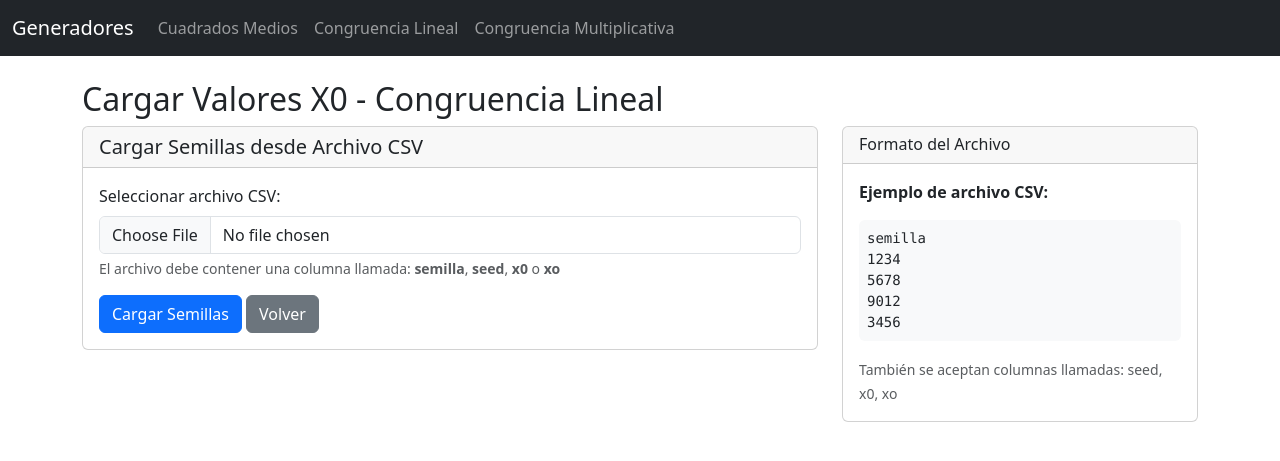
After one commit to deyvidCruz00/random_generator, a Flask app: page /cargar_semillas_lineal in a window 1280 px wide. The commit adds this page. Shown: the top 461 px of the page. Run offline with Flask 3, Linux system fonts and the light colour scheme.

Commit message:
feat: enhance random number generators with seed management and statistical testing results display

```diff
--- a/app.py
+++ b/app.py
@@ -21,6 +21,11 @@ import io
 ri_cuadrados = []
 ri_lineal = []
 ri_multiplicativo = []
+
+# Variables globales para almacenar semilla seleccionada por método
+semilla_seleccionada_cuadrados = None
+semilla_seleccionada_lineal = None
+semilla_seleccionada_multiplicativo = None
 
 # Variable global para rastrear el último método de generación usado
 ultimo_metodo_generacion = None
@@ -54,11 +59,19 @@ def index():
 # Cuadrados medios
 @app.route("/cuadrados", methods=["GET", "POST"])
 def cuadrados():
+    global semilla_seleccionada_cuadrados
     data = None
     semilla = ""
     n = ""
     min_val = ""
     max_val = ""
+    resultados_pruebas = None
+
+    # Si hay una semilla pre-cargada y es GET, usar esa semilla
+    if request.method == "GET" and semilla_seleccionada_cuadrados:
+        semilla = str(semilla_seleccionada_cuadrados)
+        # Limpiar la semilla después de usarla
+        semilla_seleccionada_cuadrados = None
 
     if request.method == "POST":
         semilla = request.form["semilla"]
@@ -74,23 +87,37 @@ def cuadrados():
         ultimo_metodo_generacion = "cuadrados"
         data = df.to_html(classes="table table-bordered table-striped", index=False)
 
+        # Si hay datos, ejecutar pruebas automáticamente para mantener consistencia
+        if ri_cuadrados:
+            resultados_pruebas_raw = ejecutar_pruebas_internas(ri_cuadrados)
+            resultados_pruebas = procesar_resultados_para_template(resultados_pruebas_raw)
+
     return render_template("cuadrados.html",
                            table=data,
                            semilla=semilla,
                            n=n,
                            min_val=min_val,
-                           max_val=max_val)
+                           max_val=max_val,
+                           resultados_pruebas=resultados_pruebas)
 
 @app.route("/lineal", methods=["GET", "POST"])
 def lineal():
+    global semilla_seleccionada_lineal
     data = None
     xo = ""
     k = ""
     c = ""
     g = ""
     n = ""
+    resultados_pruebas = None
     # min_val = ""
     # max_val = ""
+
+    # Si hay una semilla pre-cargada y es GET, usar esa semilla
+    if request.method == "GET" and semilla_seleccionada_lineal:
+        xo = str(semilla_seleccionada_lineal)
+        # Limpiar la semilla después de usarla
+        semilla_seleccionada_lineal = None
 
     if request.method == "POST":
         xo = request.form["xo"]
@@ -110,26 +137,40 @@ def lineal():
         ultimo_metodo_generacion = "lineal"
         data = df.to_html(classes="table table-bordered table-striped text-center", index=False)
 
+        # Si hay datos, ejecutar pruebas automáticamente para mantener consistencia
+        if ri_lineal:
+            resultados_pruebas_raw = ejecutar_pruebas_internas(ri_lineal)
+            resultados_pruebas = procesar_resultados_para_template(resultados_pruebas_raw)
+
     return render_template("lineal.html",
                            table=data,
                            xo=xo,
                            k=k,
                            c=c,
                            g=g,
-                           n=n)
+                           n=n,
+                           resultados_pruebas=resultados_pruebas)
                         #    min_val=min_val,
                         #    max_val=max_val)
 
 @app.route("/multiplicativo", methods=["GET", "POST"])
 def multiplicativo():
+    global semilla_seleccionada_multiplicativo
     data = None
     xo = ""
     k = ""
     t = ""
     g = ""
     n = ""
+    resultados_pruebas = None
     # min_val = ""
     # max_val = ""
+
+    # Si hay una semilla pre-cargada y es GET, usar esa semilla
+    if request.method == "GET" and semilla_seleccionada_multiplicativo:
+        xo = str(semilla_seleccionada_multiplicativo)
+        # Limpiar la semilla después de usarla
+        semilla_seleccionada_multiplicativo = None
 
     if request.method == "POST":
         xo = request.form["xo"]
@@ -148,13 +189,19 @@ def multiplicativo():
         ultimo_metodo_generacion = "multiplicativo"
         data = df.to_html(classes="table table-bordered table-striped text-center", index=False)
 
+        # Si hay datos, ejecutar pruebas automáticamente para mantener consistencia
+        if ri_multiplicativo:
+            resultados_pruebas_raw = ejecutar_pruebas_internas(ri_multiplicativo)
+            resultados_pruebas = procesar_resultados_para_template(resultados_pruebas_raw)
+
     return render_template("multiplicativo.html",
                            table=data,
                            xo=xo,
                            k=k,
                            t=t,
                            g=g,
-                           n=n)
+                           n=n,
+                           resultados_pruebas=resultados_pruebas)
                         #    min_val=min_val,
                         #    max_val=max_val)
 
@@ -219,66 +266,72 @@ def exportar_csv_congruencial_multiplicativa():
                      as_attachment=True,
                      download_name="congruencial_multiplicativa.csv")
 
-@app.route("/graficar/cuadrados_medios", methods=["POST"])
-def graficar_cuadrados_medios():
-    semilla = int(request.form["semilla"])
-    n = int(request.form["iteraciones"])
-    min_val = float(request.form["min"])
-    max_val = float(request.form["max"])
+# Métodos para exportar únicamente los Ri generados
+@app.route("/export_ri_cuadrados", methods=["POST"])
+def exportar_ri_cuadrados():
+    """Exportar solo los valores Ri de cuadrados medios previamente generados"""
+    global ri_cuadrados
 
-    df = generar_mc(semilla, n, min_val, max_val)
+    if not ri_cuadrados:
+        # Si no hay datos, mostrar mensaje de error
+        return render_template("cuadrados.html",
+                             error="No hay datos de cuadrados medios disponibles para exportar.")
 
-    # --- Serie Temporal (índice vs Ri) ---
-    fig1, ax1 = plt.subplots()
-    ax1.plot(range(len(df["Ri"])), df["Ri"], marker="o", linestyle="-", markersize=3)
-    ax1.set_title("Serie Temporal - Cuadrados Medios")
-    ax1.set_xlabel("Iteración")
-    ax1.set_ylabel("Ri")
+    # Crear DataFrame solo con los Ri
+    df_ri = pd.DataFrame({'Ri': ri_cuadrados})
 
-    buf1 = io.BytesIO()
-    plt.savefig(buf1, format="png")
-    buf1.seek(0)
-    img1 = base64.b64encode(buf1.getvalue()).decode("utf-8")
-    plt.close(fig1)
+    buffer = io.StringIO()
+    df_ri.to_csv(buffer, index=False)
+    buffer.seek(0)
 
-    # --- Histograma de Ri ---
-    fig2, ax2 = plt.subplots()
-    ax2.hist(df["Ri"], bins=20, edgecolor="black", alpha=0.7)
-    ax2.set_title("Histograma Ri - Cuadrados Medios")
-    ax2.set_xlabel("Valor Ri")
-    ax2.set_ylabel("Frecuencia")
+    return send_file(io.BytesIO(buffer.getvalue().encode()),
+                     mimetype="text/csv",
+                     as_attachment=True,
+                     download_name="ri_cuadrados_medios.csv")
 
-    buf2 = io.BytesIO()
-    plt.savefig(buf2, format="png")
-    buf2.seek(0)
-    img2 = base64.b64encode(buf2.getvalue()).decode("utf-8")
-    plt.close(fig2)
+@app.route("/export_ri_lineal", methods=["POST"])
+def exportar_ri_lineal():
+    """Exportar solo los valores Ri de congruencia lineal previamente generados"""
+    global ri_lineal
 
-    return jsonify({"serie_temporal": img1, "histograma": img2})
+    if not ri_lineal:
+        # Si no hay datos, mostrar mensaje de error
+        return render_template("lineal.html",
+                             error="No hay datos de congruencia lineal disponibles para exportar.")
 
+    # Crear DataFrame solo con los Ri
+    df_ri = pd.DataFrame({'Ri': ri_lineal})
 
-# Gráfico
-@app.route("/grafico", methods=["POST"])
-def grafico():
-    semilla = int(request.form["semilla"])
-    n = int(request.form["iteraciones"])
-    min_val = float(request.form["min"])
-    max_val = float(request.form["max"])
+    buffer = io.StringIO()
+    df_ri.to_csv(buffer, index=False)
+    buffer.seek(0)
 
-    df = generar_mc(semilla, n, min_val, max_val)
+    return send_file(io.BytesIO(buffer.getvalue().encode()),
+                     mimetype="text/csv",
+                     as_attachment=True,
+                     download_name="ri_congruencia_lineal.csv")
 
-    plt.figure(figsize=(6,4))
-    plt.plot(df["i"], df["Ri"], marker="o", linestyle="--")
-    plt.title("Comportamiento de Ri")
-    plt.xlabel("Iteración")
-    plt.ylabel("Ri")
-    plt.grid()
+@app.route("/export_ri_multiplicativo", methods=["POST"])
+def exportar_ri_multiplicativo():
+    """Exportar solo los valores Ri de congruencia multiplicativa previamente generados"""
+    global ri_multiplicativo
 
-    img = io.BytesIO()
-    plt.savefig(img, format="png")
-    img.seek(0)
+    if not ri_multiplicativo:
+        # Si no hay datos, mostrar mensaje de error
+        return render_template("multiplicativo.html",
+                             error="No hay datos de congruencia multiplicativa disponibles para exportar.")
 
-    return send_file(img, mimetype="image/png")
+    # Crear DataFrame solo con los Ri
+    df_ri = pd.DataFrame({'Ri': ri_multiplicativo})
+
+    buffer = io.StringIO()
+    df_ri.to_csv(buffer, index=False)
+    buffer.seek(0)
+
+    return send_file(io.BytesIO(buffer.getvalue().encode()),
+                     mimetype="text/csv",
+                     as_attachment=True,
+                     download_name="ri_congruencia_multiplicativa.csv")
 
 @app.route("/obtener_ri/<generador>")
 def obtener_ri_endpoint(generador):
@@ -514,5 +567,191 @@ def distribucion_uniforme_endpoint():
                          resultados_pruebas=resultados_pruebas)
 
 
+# Rutas para cargar semillas desde archivo
+@app.route("/cargar_semillas_cuadrados", methods=["GET", "POST"])
+def cargar_semillas_cuadrados():
+    """Cargar semillas para cuadrados medios desde archivo CSV"""
+    return cargar_semillas_proceso("cuadrados", "Cargar Semillas - Cuadrados Medios")
+
+@app.route("/usar_semilla_cuadrados", methods=["POST"])
+def usar_semilla_cuadrados():
+    """Usar semilla seleccionada para cuadrados medios"""
+    from flask import redirect
+    global semilla_seleccionada_cuadrados
+    semilla = request.form.get('semilla')
+    if semilla:
+        semilla_seleccionada_cuadrados = int(semilla)
+    return redirect('/cuadrados')
+
+@app.route("/cargar_semillas_lineal", methods=["GET", "POST"])
+def cargar_semillas_lineal():
+    """Cargar valores X0 para congruencia lineal desde archivo CSV"""
+    return cargar_semillas_proceso("lineal", "Cargar Valores X0 - Congruencia Lineal")
+
+@app.route("/usar_semilla_lineal", methods=["POST"])
+def usar_semilla_lineal():
+    """Usar X0 seleccionado para congruencia lineal"""
+    from flask import redirect
+    global semilla_seleccionada_lineal
+    semilla = request.form.get('semilla')
+    if semilla:
+        semilla_seleccionada_lineal = int(semilla)
+    return redirect('/lineal')
+
+@app.route("/cargar_semillas_multiplicativo", methods=["GET", "POST"])
+def cargar_semillas_multiplicativo():
+    """Cargar valores X0 para congruencia multiplicativa desde archivo CSV"""
+    return cargar_semillas_proceso("multiplicativo", "Cargar Valores X0 - Congruencia Multiplicativa")
+
+@app.route("/usar_semilla_multiplicativo", methods=["POST"])
+def usar_semilla_multiplicativo():
+    """Usar X0 seleccionado para congruencia multiplicativa"""
+    from flask import redirect
+    global semilla_seleccionada_multiplicativo
+    semilla = request.form.get('semilla')
+    if semilla:
+        semilla_seleccionada_multiplicativo = int(semilla)
+    return redirect('/multiplicativo')
+
+def cargar_semillas_proceso(metodo, titulo):
+    """Función auxiliar para procesar la carga de semillas"""
+    if request.method == "GET":
+        return render_template("cargar_semillas.html",
+                             metodo=metodo,
+                             titulo=titulo)
+
+    if 'archivo' not in request.files:
+        return render_template("cargar_semillas.html",
+                             metodo=metodo,
+                             titulo=titulo,
+                             error="No se seleccionó ningún archivo.")
+
+    archivo = request.files['archivo']
+    if archivo.filename == '':
+        return render_template("cargar_semillas.html",
+                             metodo=metodo,
+                             titulo=titulo,
+                             error="No se seleccionó ningún archivo.")
+
+    try:
+        # Leer el archivo CSV
+        df = pd.read_csv(archivo)
+
+        # Buscar columna con semillas/x0
+        columna_semilla = None
+        for col in df.columns:
+            if col.lower() in ['semilla', 'semillas', 'seed', 'seeds', 'x0', 'xo']:
+                columna_semilla = col
+                break
+
+        if columna_semilla is None:
+            return render_template("cargar_semillas.html",
+                                 metodo=metodo,
+                                 titulo=titulo,
+                                 error="No se encontró columna de semillas. Asegúrate de que el archivo tenga una columna llamada 'semilla', 'seed', 'x0' o 'xo'.")
+
+        semillas = df[columna_semilla].tolist()
+
+        # Validar que todas las semillas sean números válidos
+        semillas_validas = []
+        for semilla in semillas:
+            try:
+                semilla_int = int(float(semilla))
+                if semilla_int > 0:
+                    semillas_validas.append(semilla_int)
+            except (ValueError, TypeError):
+                continue
+
+        if not semillas_validas:
+            return render_template("cargar_semillas.html",
+                                 metodo=metodo,
+                                 titulo=titulo,
+                                 error="No se encontraron semillas válidas en el archivo.")
+
+        return render_template("cargar_semillas.html",
+                             metodo=metodo,
+                             titulo=titulo,
+                             semillas=semillas_validas,
+                             success=f"Se cargaron {len(semillas_validas)} semillas exitosamente.")
+
+    except Exception as e:
+        return render_template("cargar_semillas.html",
+                             metodo=metodo,
+                             titulo=titulo,
+                             error=f"Error al procesar el archivo: {str(e)}")
+
+
+@app.route("/pruebas_cuadrados", methods=["POST"])
+def pruebas_cuadrados():
+    """Ejecutar pruebas estadísticas sobre los números Ri de cuadrados medios"""
+    global ri_cuadrados
+
+    if not ri_cuadrados:
+        return render_template("cuadrados.html",
+                             error="No hay datos de cuadrados medios disponibles para realizar pruebas.")
+
+    # Ejecutar pruebas estadísticas
+    resultados_pruebas_raw = ejecutar_pruebas_internas(ri_cuadrados)
+    resultados_pruebas = procesar_resultados_para_template(resultados_pruebas_raw)
+
+    # Obtener parámetros actuales para el template
+    semilla = request.form.get("semilla", 1234)
+    n = request.form.get("iteraciones", 10)
+
+    return render_template("cuadrados.html",
+                         semilla=semilla,
+                         n=n,
+                         resultados_pruebas=resultados_pruebas)
+
+
+@app.route("/pruebas_lineal", methods=["POST"])
+def pruebas_lineal():
+    """Ejecutar pruebas estadísticas sobre los números Ri de congruencia lineal"""
+    global ri_lineal
+
+    if not ri_lineal:
+        return render_template("lineal.html",
+                             error="No hay datos de congruencia lineal disponibles para realizar pruebas.")
+
+    # Ejecutar pruebas estadísticas
+    resultados_pruebas_raw = ejecutar_pruebas_internas(ri_lineal)
+    resultados_pruebas = procesar_resultados_para_template(resultados_pruebas_raw)
+
+    # Obtener parámetros actuales para el template
+    xo = request.form.get("xo", 17)
+    k = request.form.get("k", 5)
+    c = request.form.get("c", 3)
+    g = request.form.get("g", 11)
+    n = request.form.get("iteraciones", 10)
+
+    return render_template("lineal.html",
+                         xo=xo, k=k, c=c, g=g, n=n,
+                         resultados_pruebas=resultados_pruebas)
+
+
+@app.route("/pruebas_multiplicativo", methods=["POST"])
+def pruebas_multiplicativo():
+    """Ejecutar pruebas estadísticas sobre los números Ri de congruencia multiplicativa"""
+    global ri_multiplicativo
+
+    if not ri_multiplicativo:
+        return render_template("multiplicativo.html",
+                             error="No hay datos de congruencia multiplicativa disponibles para realizar pruebas.")
+
+    # Ejecutar pruebas estadísticas
+    resultados_pruebas_raw = ejecutar_pruebas_internas(ri_multiplicativo)
+    resultados_pruebas = procesar_resultados_para_template(resultados_pruebas_raw)
+
+    # Obtener parámetros actuales para el template
+    xo = request.form.get("xo", 17)
+    t = request.form.get("t", 3)
+    g = request.form.get("g", 5)
+    n = request.form.get("iteraciones", 10)
+
+    return render_template("multiplicativo.html",
+                         xo=xo, t=t, g=g, n=n,
+                         resultados_pruebas=resultados_pruebas)
+
+
 if __name__ == "__main__":
     app.run(debug=True)
--- /dev/null
+++ b/templates/cargar_semillas.html
@@ -0,0 +1,118 @@
+{% extends "base.html" %}
+{% block content %}
+<h2>{{ titulo }}</h2>
+
+<div class="row">
+  <div class="col-md-8">
+    <div class="card">
+      <div class="card-header">
+        <h5 class="mb-0">Cargar Semillas desde Archivo CSV</h5>
+      </div>
+      <div class="card-body">
+        <form method="POST" enctype="multipart/form-data">
+          <div class="mb-3">
+            <label for="archivo" class="form-label">Seleccionar archivo CSV:</label>
+            <input type="file" class="form-control" id="archivo" name="archivo" accept=".csv" required>
+            <div class="form-text">
+              El archivo debe contener una columna llamada: <strong>semilla</strong>, <strong>seed</strong>, <strong>x0</strong> o <strong>xo</strong>
+            </div>
+          </div>
+          <button type="submit" class="btn btn-primary">Cargar Semillas</button>
+          <a href="/{{ metodo }}" class="btn btn-secondary">Volver</a>
+        </form>
+      </div>
+    </div>
+  </div>
+
+  <div class="col-md-4">
+    <div class="card">
+      <div class="card-header">
+        <h6 class="mb-0">Formato del Archivo</h6>
+      </div>
+      <div class="card-body">
+        <p><strong>Ejemplo de archivo CSV:</strong></p>
+        <pre class="bg-light p-2 rounded">semilla
+1234
+5678
+9012
+3456</pre>
+        <p class="mb-0"><small class="text-muted">
+          También se aceptan columnas llamadas: seed, x0, xo
+        </small></p>
+      </div>
+    </div>
+  </div>
+</div>
+
+{% if error %}
+<div class="alert alert-danger mt-3">
+  <strong>Error:</strong> {{ error }}
+</div>
+{% endif %}
+
+{% if success %}
+<div class="alert alert-success mt-3">
+  <strong>Éxito:</strong> {{ success }}
+</div>
+
+<div class="card mt-3">
+  <div class="card-header">
+    <h5 class="mb-0">Semillas Cargadas - Selecciona una</h5>
+  </div>
+  <div class="card-body">
+    <div class="row">
+      {% for semilla in semillas %}
+      <div class="col-md-3 col-sm-4 col-6 mb-3">
+        <div class="card border-primary">
+          <div class="card-body text-center p-2">
+            <h6 class="card-title mb-2">{{ semilla }}</h6>
+            <form method="POST" action="/usar_semilla_{{ metodo }}" style="display: inline;">
+              <input type="hidden" name="semilla" value="{{ semilla }}">
+              <button type="submit" class="btn btn-primary btn-sm">Usar esta semilla</button>
+            </form>
+          </div>
+        </div>
+      </div>
+      {% endfor %}
+    </div>
+
+    <hr>
+    <h6>Otras opciones:</h6>
+    <div class="btn-group" role="group">
+      <button type="button" class="btn btn-info" onclick="copiarSemillas()">Copiar Lista</button>
+      <button type="button" class="btn btn-warning" onclick="descargarSemillas()">Descargar CSV</button>
+      <a href="/{{ metodo }}" class="btn btn-secondary">Volver al Generador</a>
+    </div>
+  </div>
+</div>
+
+<script>
+function copiarSemillas() {
+  const semillas = [{% for semilla in semillas %}{{ semilla }}{% if not loop.last %}, {% endif %}{% endfor %}];
+  const texto = semillas.join(', ');
+  navigator.clipboard.writeText(texto).then(function() {
+    alert('Semillas copiadas al portapapeles: ' + texto);
+  });
+}
+
+function descargarSemillas() {
+  const semillas = [{% for semilla in semillas %}{{ semilla }}{% if not loop.last %}, {% endif %}{% endfor %}];
+  let csv = 'semilla\\n';
+  semillas.forEach(function(semilla) {
+    csv += semilla + '\\n';
+  });
+
+  const blob = new Blob([csv], { type: 'text/csv' });
+  const url = window.URL.createObjectURL(blob);
+  const a = document.createElement('a');
+  a.href = url;
+  a.download = 'semillas_{{ metodo }}.csv';
+  document.body.appendChild(a);
+  a.click();
+  window.URL.revokeObjectURL(url);
+  document.body.removeChild(a);
+}
+</script>
+{% endif %}
+
+{% endblock %}
```
Also changed, not shown: ejemplo_semillas.csv (added, +11 -0 lines), modules/generadores/distribucion_normal.py (+35 -13 lines), templates/cuadrados.html (+52 -8 lines), templates/lineal.html (+52 -10 lines), templates/multiplicativo.html (+52 -9 lines).
